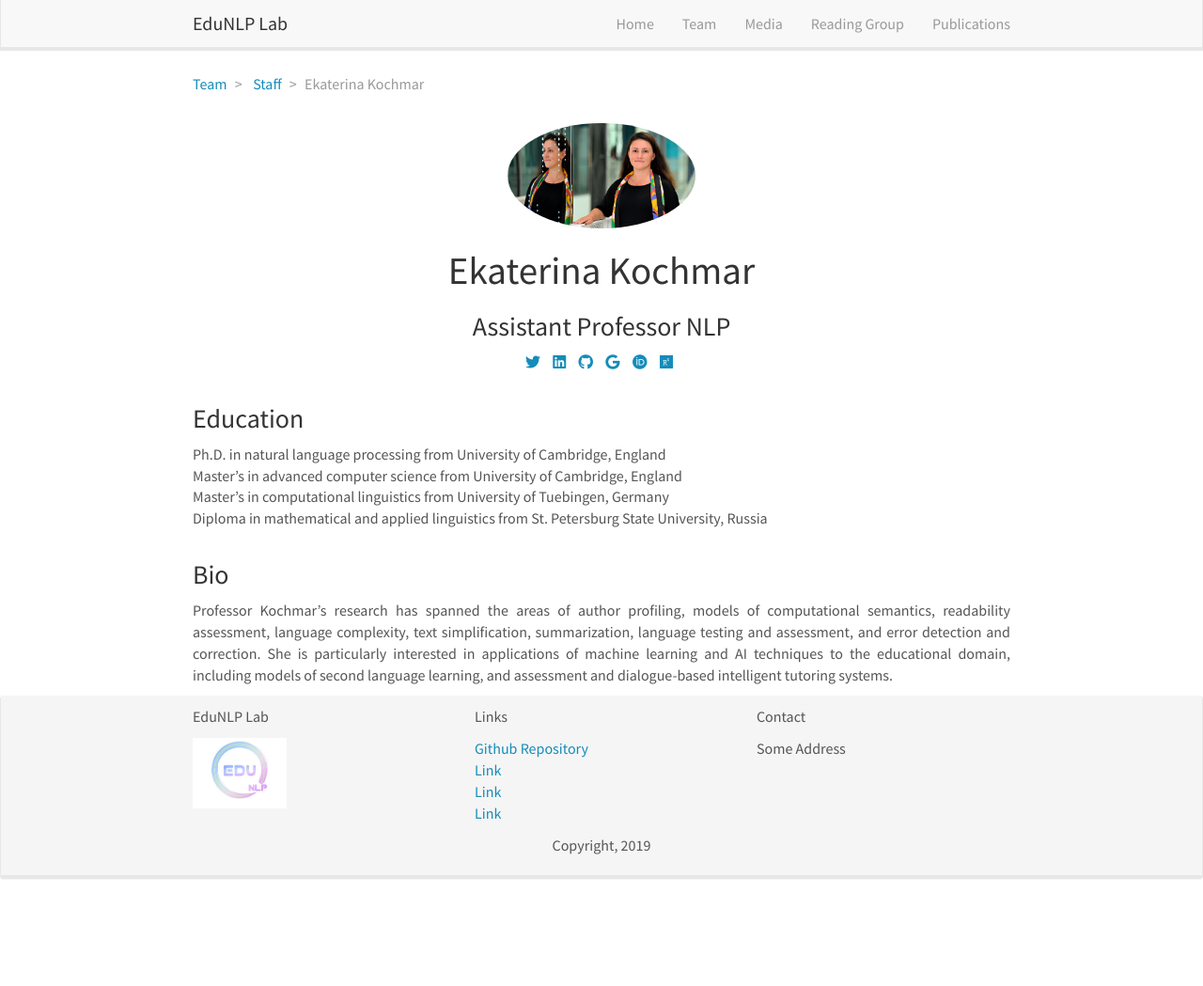
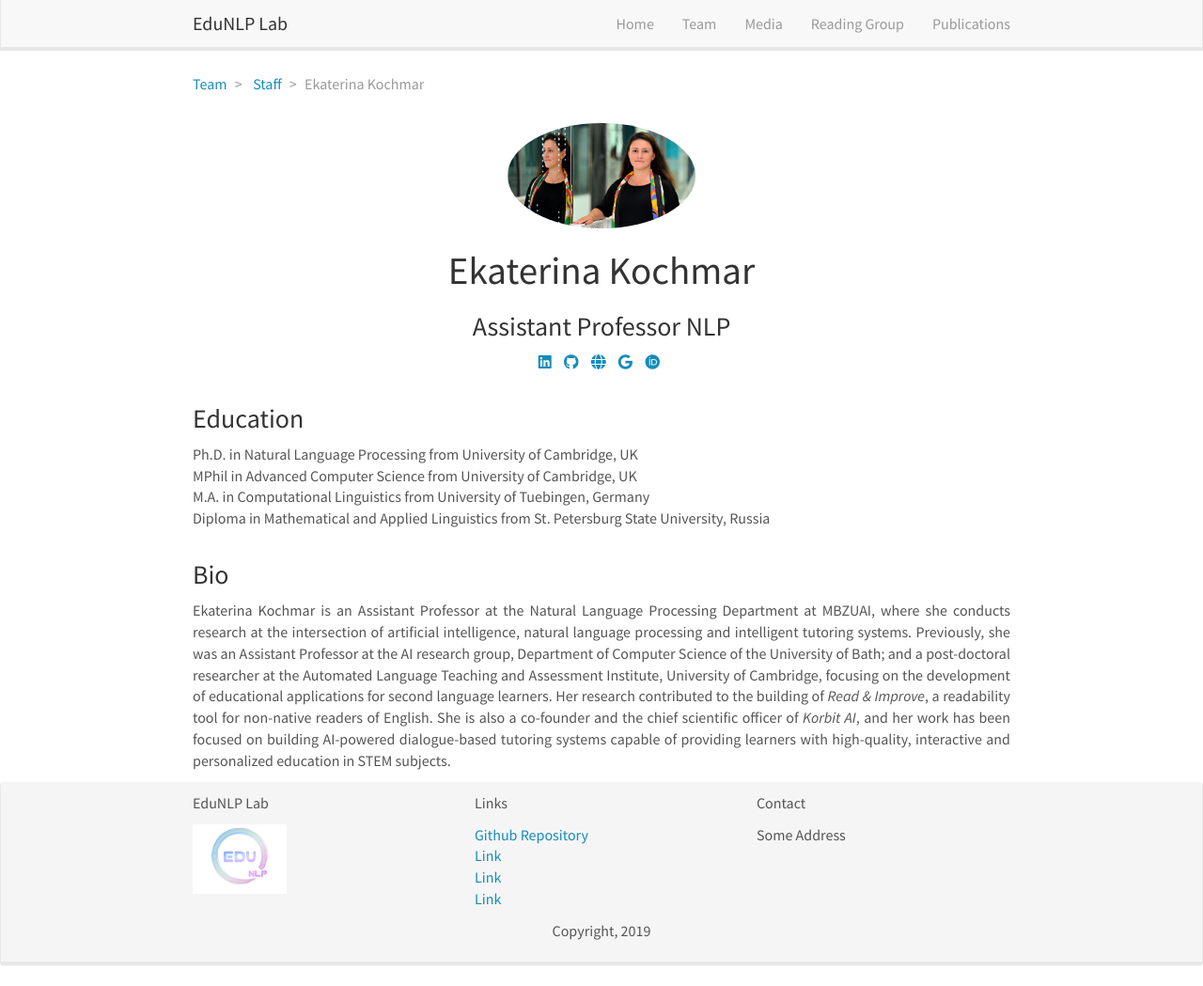
Before and after one commit to NaumanNaeem/EduNLP, a Jekyll site: the page built from _pages/team/_posts/2016-09-01-ekaterina-kochmar.md, in a window 1280 px wide and 1049 px high. Shown: the whole window at 94% size. Built offline with Jekyll 4.4.1, drawn with Linux system fonts in a browser that asks for light colours; nearby versions of some CDN libraries.

Commit message:
Update 2016-09-01-ekaterina-kochmar.md

```diff
--- a/_pages/team/_posts/2016-09-01-ekaterina-kochmar.md
+++ b/_pages/team/_posts/2016-09-01-ekaterina-kochmar.md
@@ -6,18 +6,16 @@ image: ek.png
 role: Assistant Professor NLP
 permalink: 'team/ekaterina-kochmar'
 social:
-    twitter: https://twitter.com/
-    linkedin: https://www.linkedin.com/
-    google-scholar: https://scholar.google.com/citations?user=e2HTYnkAAAAJ&hl=en/
-    github: https://github.com/
-    website:
-    orcid: https://orcid.org/
-    research-gate: https://www.researchgate.net/
+    linkedin: https://www.linkedin.com/in/ekaterina-kochmar-0a655b14
+    google-scholar: https://scholar.google.com/citations?user=e2HTYnkAAAAJ&hl=en
+    github: https://github.com/ekochmar
+    website: https://ekochmar.github.io/about/
+    orcid: https://orcid.org/0000-0003-3328-1374
 education:
- - Ph.D. in natural language processing from University of Cambridge, England
- - Master’s in advanced computer science from University of Cambridge, England
- - Master’s in computational linguistics from University of Tuebingen, Germany
- - Diploma in mathematical and applied linguistics from St. Petersburg State University, Russia
+ - Ph.D. in Natural Language Processing from University of Cambridge, UK
+ - MPhil in Advanced Computer Science from University of Cambridge, UK
+ - M.A. in Computational Linguistics from University of Tuebingen, Germany
+ - Diploma in Mathematical and Applied Linguistics from St. Petersburg State University, Russia
 ---
 
-Professor Kochmar's research has spanned the areas of author profiling, models of computational semantics, readability assessment, language complexity, text simplification, summarization, language testing and assessment, and error detection and correction. She is particularly interested in applications of machine learning and AI techniques to the educational domain, including models of second language learning, and assessment and dialogue-based intelligent tutoring systems.
+Ekaterina Kochmar is an Assistant Professor at the Natural Language Processing Department at MBZUAI, where she conducts research at the intersection of artificial intelligence, natural language processing and intelligent tutoring systems. Previously, she was an Assistant Professor at the AI research group, Department of Computer Science of the University of Bath; and a post-doctoral researcher at the Automated Language Teaching and Assessment Institute, University of Cambridge, focusing on the development of educational applications for second language learners. Her research contributed to the building of _Read & Improve_, a readability tool for non-native readers of English. She is also a co-founder and the chief scientific officer of _Korbit AI_, and her work has been focused on building AI-powered dialogue-based tutoring systems capable of providing learners with high-quality, interactive and personalized education in STEM subjects.
```
